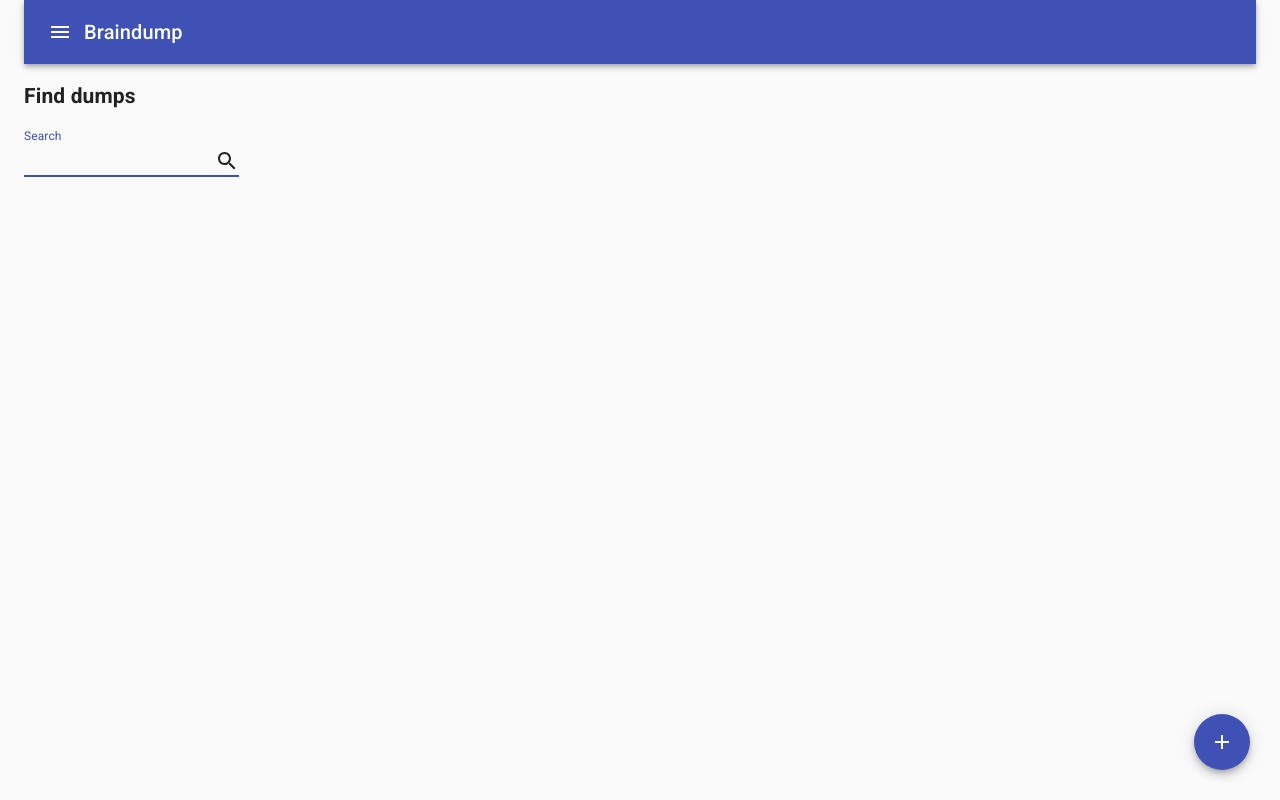
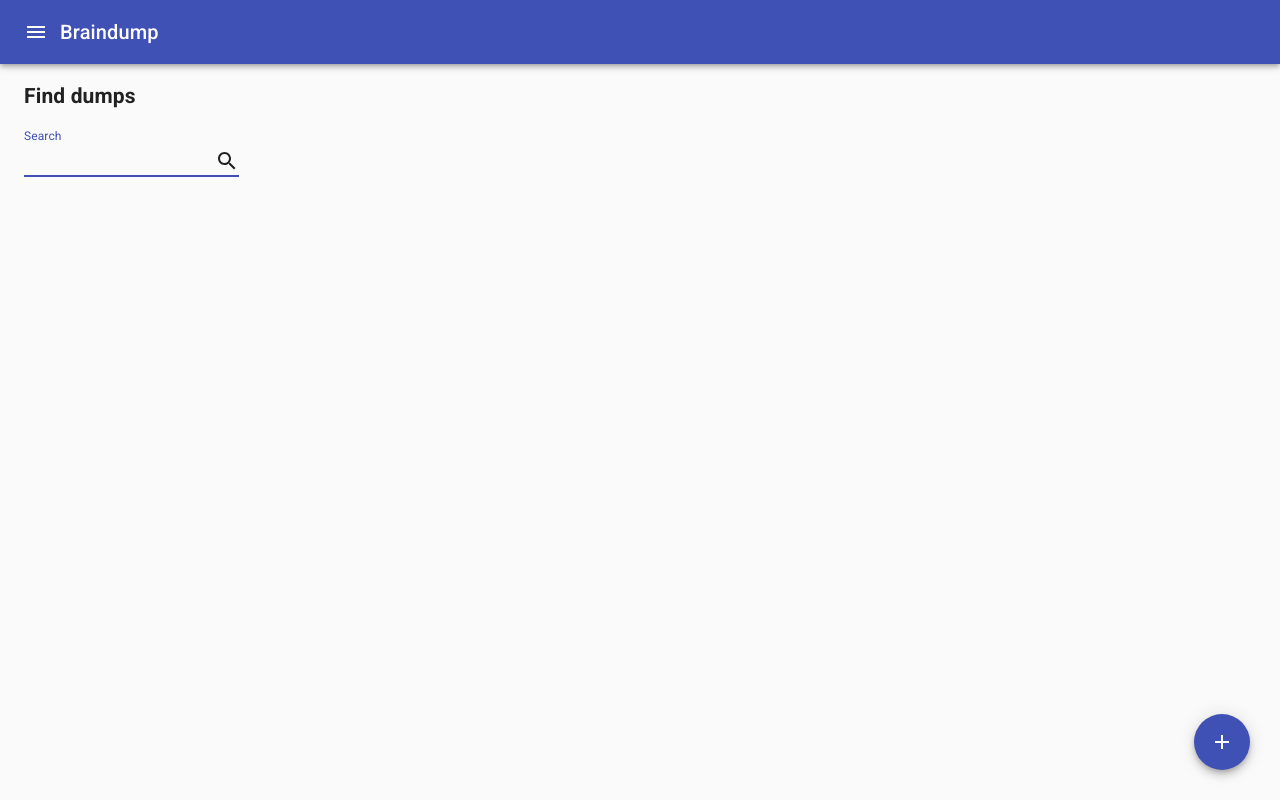
Before and after one commit to marianditt/braindump-app, a React (Create React App) app: page / in a window 1280 px wide. Built offline with nearby package versions, Linux system fonts and the light colour scheme.

Commit message:
Fix navigation bar padding

```diff
--- a/src/App.tsx
+++ b/src/App.tsx
@@ -40,8 +40,7 @@ export function App() {
   ]
 
   return (
-    <Container>
-      <BrowserRouter basename={process.env.PUBLIC_URL}>
+    <>
       <AppBar title="Braindump" actions={menuActions} />
       <input
         type="file"
@@ -51,6 +50,8 @@ export function App() {
         style={{ display: 'none' }}
       />
 
+      <Container maxWidth="xl">
+        <BrowserRouter basename={process.env.PUBLIC_URL}>
           <Link to="/create">
             <FloatingButton />
           </Link>
@@ -71,5 +72,6 @@ export function App() {
           </Switch>
         </BrowserRouter>
       </Container>
+    </>
   )
 }
```
Lines whose indentation alone changed are shown as unchanged.
